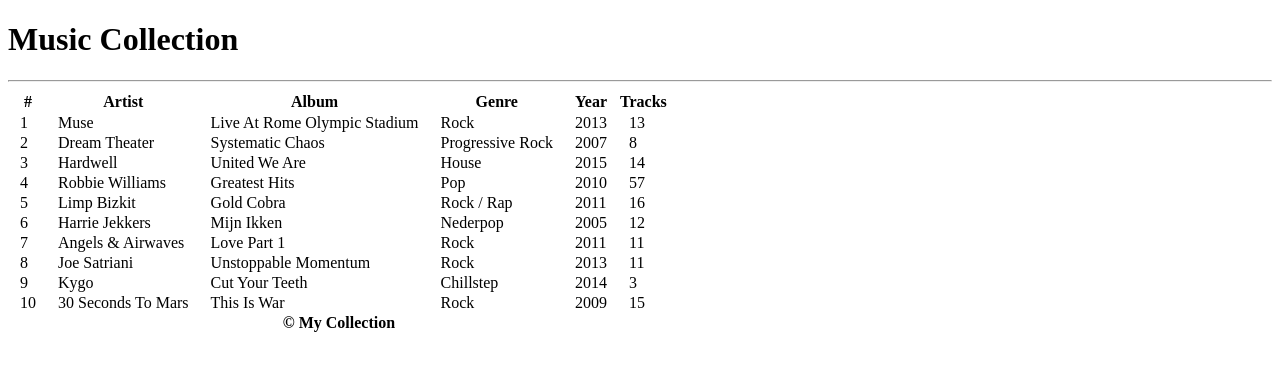
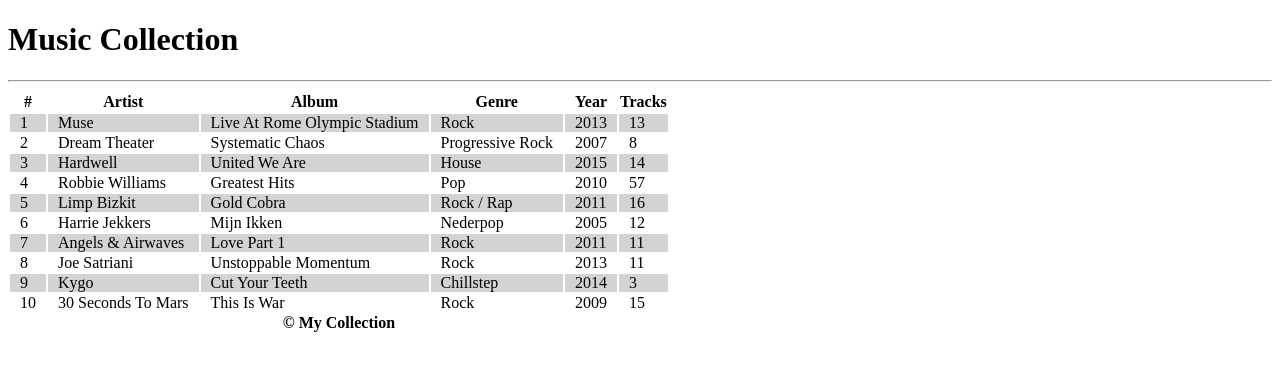
Before and after one commit to HR-CMGT/PRG02-2020-2021, a PHP site: page / in a window 1280 px wide. Shown: the top 371 px of the page. Run offline with PHP 8.4, Linux system fonts and the light colour scheme.

Commit message:
code bij de video van les 2

```diff
--- a/week1/finished/opdracht1-3/css/style.css
+++ b/week1/finished/opdracht1-3/css/style.css
@@ -13,5 +13,5 @@ tr.odd {
 
 /* This would be the way to go without PHP */
 tbody tr:nth-child(odd) {
-    /*background-color: lightgrey;*/
+    background-color: lightgrey;
 }
```
